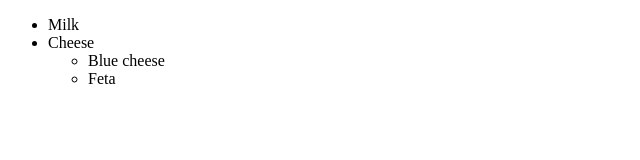
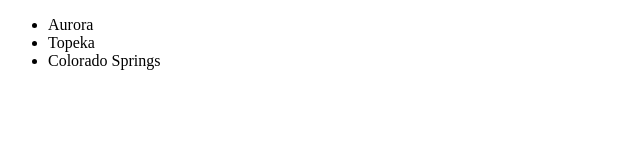
Before and after one commit to GoodrowChase/html-exercise, a plain HTML site: page html-exercise/index.html in a window 1280 px wide. Shown: the whole page, without its empty margins (0-640 px from the left). Drawn offline with Linux system fonts and the light colour scheme.

Commit message:
Added Unordered list

```diff
--- a/html-exercise/index.html
+++ b/html-exercise/index.html
@@ -5,15 +5,10 @@
     </head>
     <body>
         <ul>
-            <li>Milk</li>
-            <li>
-                Cheese
-                <ul>
-                <li>Blue cheese</li>
-                <li>Feta</li>
-                </ul>
-            </li>
-          </ul>
+            <li>Aurora</li>
+            <li>Topeka</li>
+            <li>Colorado Springs</li>
+        </ul>
     </body>
 
 
```
